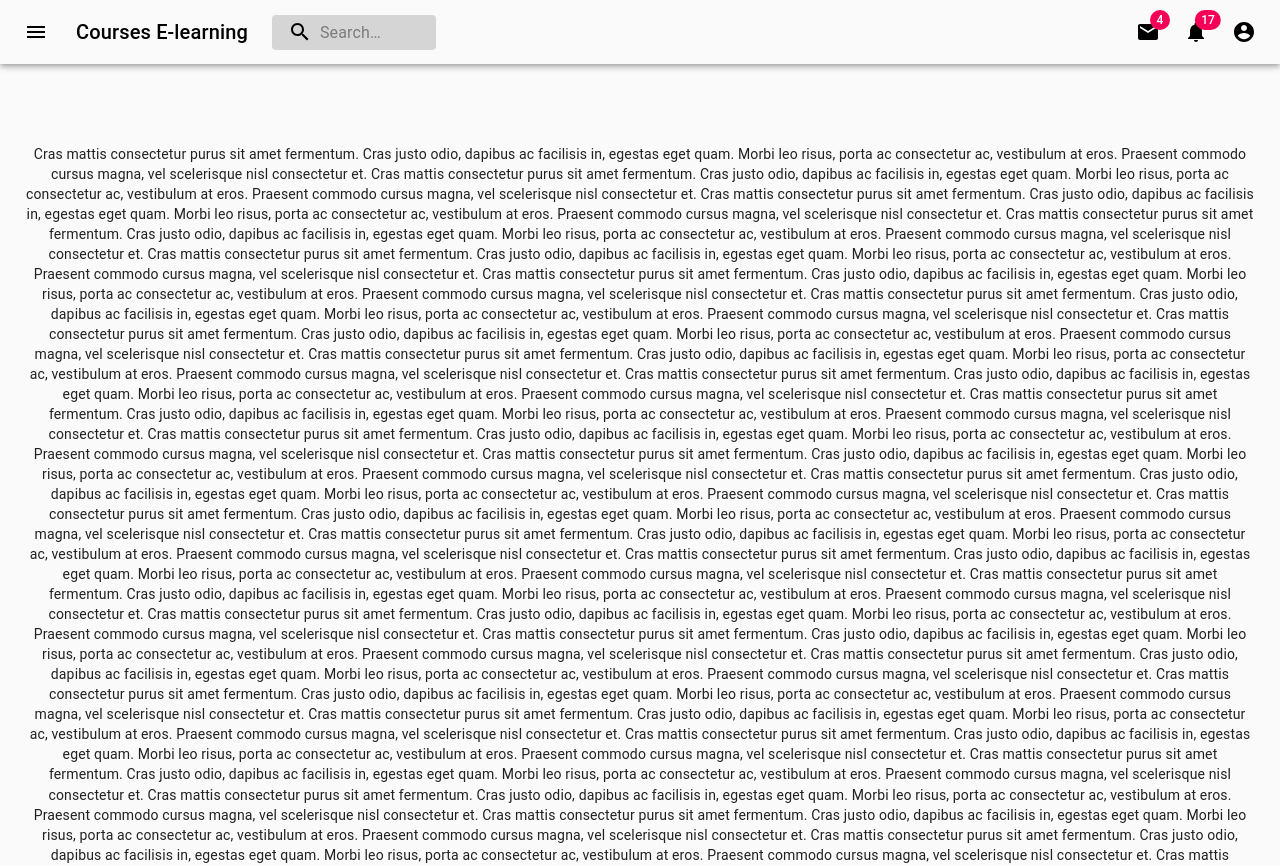
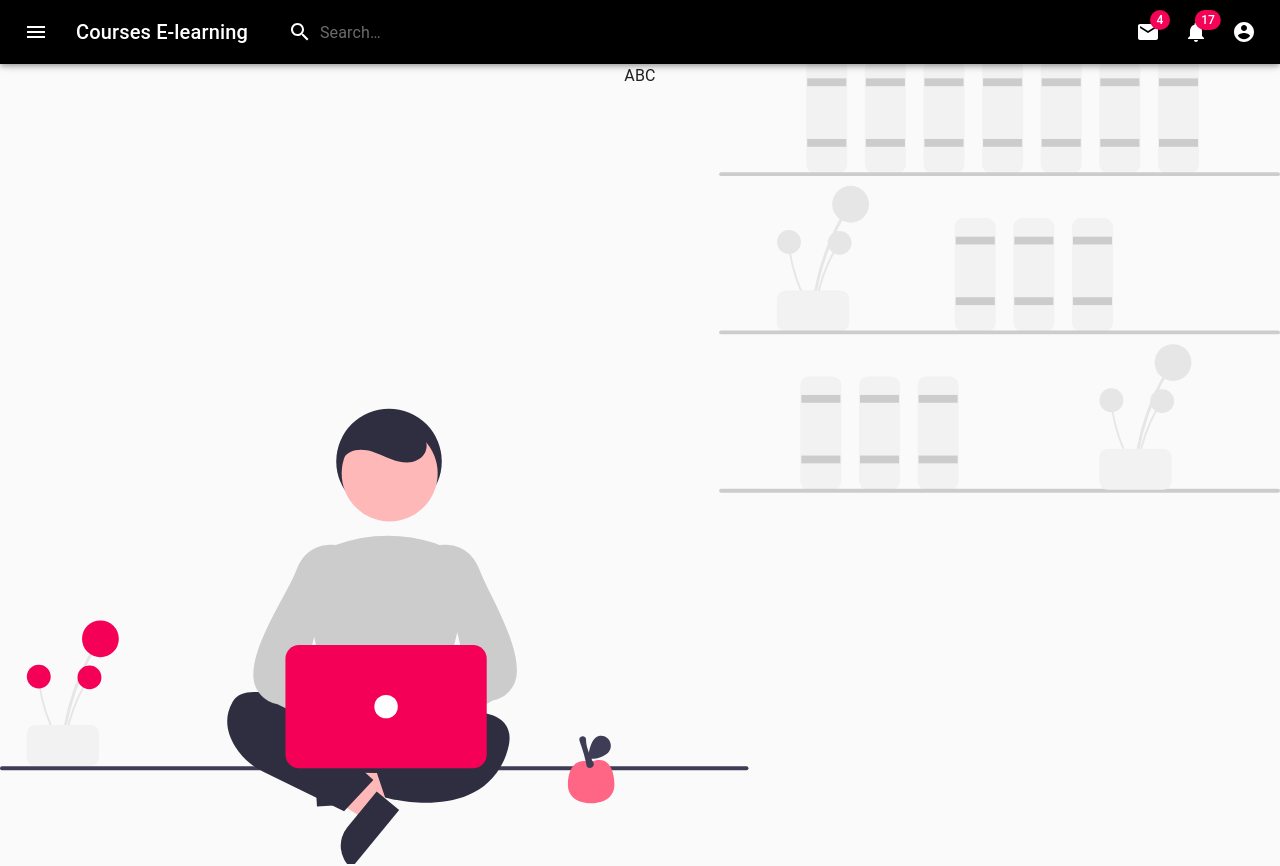
Before and after one commit to NguyenChiTrung1310/course-react-app, a React (Create React App) app in the folder e-learning/: page / in a window 1280 px wide. Shown: the top 866 px of the page. Built offline with nearby package versions, Linux system fonts and the light colour scheme.

Commit message:
Finish create and css app bar

```diff
--- a/e-learning/src/App.tsx
+++ b/e-learning/src/App.tsx
@@ -1,7 +1,7 @@
 import React from 'react';
 import AppMenu from './components/AppBar';
 import HomePage from './pages/Home';
-import { Box, Container, CssBaseline } from '@material-ui/core';
+import { CssBaseline } from '@material-ui/core';
 import './App.scss';
 
 function App() {
@@ -10,19 +10,7 @@ function App() {
       <CssBaseline />
 
       <AppMenu />
-      {/* <HomePage /> */}
-      <Container>
-        <Box my={2}>
-          {[...new Array(120)]
-            .map(
-              () => `Cras mattis consectetur purus sit amet fermentum.
-Cras justo odio, dapibus ac facilisis in, egestas eget quam.
-Morbi leo risus, porta ac consectetur ac, vestibulum at eros.
-Praesent commodo cursus magna, vel scelerisque nisl consectetur et.`
-            )
-            .join('\n')}
-        </Box>
-      </Container>
+      <HomePage />
     </div>
   );
 }
--- /dev/null
+++ b/e-learning/src/components/AppBar/HideOnScroll/index.tsx
@@ -0,0 +1,21 @@
+import React from 'react';
+
+import { Slide, useScrollTrigger } from '@material-ui/core';
+
+interface Props {
+  window?: () => Window;
+  children: React.ReactElement | any;
+}
+
+function HideOnScroll(props: Props): JSX.Element {
+  const { children, window } = props;
+  const trigger = useScrollTrigger({ target: window ? window() : undefined });
+
+  return (
+    <Slide appear={false} direction='down' in={!trigger}>
+      <div>{children}</div>
+    </Slide>
+  );
+}
+
+export default HideOnScroll;
--- /dev/null
+++ b/e-learning/src/components/AppBar/index.scss
@@ -0,0 +1,5 @@
+@import '../../styles/styles.scss';
+
+.MuiBadge-anchorOriginTopRightRectangle{
+    background-color: #f50357 !important
+}
--- a/e-learning/src/components/AppBar/index.tsx
+++ b/e-learning/src/components/AppBar/index.tsx
@@ -7,8 +7,6 @@ import MailIcon from '@material-ui/icons/Mail';
 import NotificationsIcon from '@material-ui/icons/Notifications';
 import MoreIcon from '@material-ui/icons/MoreVert';
 import {
-  Slide,
-  useScrollTrigger,
   AppBar,
   Toolbar,
   IconButton,
@@ -21,21 +19,8 @@ import useStyles from './useStyles';
 import MenuDesktop from './MenuDesktop';
 import MenuMobile from './MenuMobile';
 
-interface Props {
-  window?: () => Window;
-  children: React.ReactElement;
-}
-
-function HideOnScroll(props: Props): JSX.Element {
-  const { children, window } = props;
-  const trigger = useScrollTrigger({ target: window ? window() : undefined });
-
-  return (
-    <Slide appear={false} direction='down' in={!trigger}>
-      <div>{children}</div>
-    </Slide>
-  );
-}
+import HideOnScroll from './HideOnScroll';
+import './index.scss';
 
 function AppMenu(props: any) {
   const classes = useStyles();
@@ -65,7 +50,7 @@ function AppMenu(props: any) {
   return (
     <div className={classes.grow}>
       <HideOnScroll {...props}>
-        <AppBar position='static' className={classes.appBar}>
+        <AppBar className={classes.appBar}>
           <Toolbar>
             <IconButton
               edge='start'
@@ -94,7 +79,7 @@ function AppMenu(props: any) {
             <div className={classes.grow} />
             <div className={classes.sectionDesktop}>
               <IconButton aria-label='show 4 new mails' color='inherit'>
-                <Badge badgeContent={4} color='secondary'>
+                <Badge badgeContent={4}>
                   <MailIcon />
                 </Badge>
               </IconButton>
@@ -102,7 +87,7 @@ function AppMenu(props: any) {
                 aria-label='show 17 new notifications'
                 color='inherit'
               >
-                <Badge badgeContent={17} color='secondary'>
+                <Badge badgeContent={17}>
                   <NotificationsIcon />
                 </Badge>
               </IconButton>
--- a/e-learning/src/components/AppBar/useStyles.ts
+++ b/e-learning/src/components/AppBar/useStyles.ts
@@ -17,8 +17,11 @@ const useStyles: () => Record<
     flexGrow: 1,
   },
   appBar: {
-    background: 'transparent',
-    color: 'black'
+    background: 'black',
+    color: 'white'
+  },
+  '& .MuiBadge-colorPrimary': {
+    backgroundColor: '#f50357 !important'
   },
   menuButton: {
     marginRight: theme.spacing(2),
```
Also changed, not shown: 1 other file (tests, documents, lock files or other folders).
